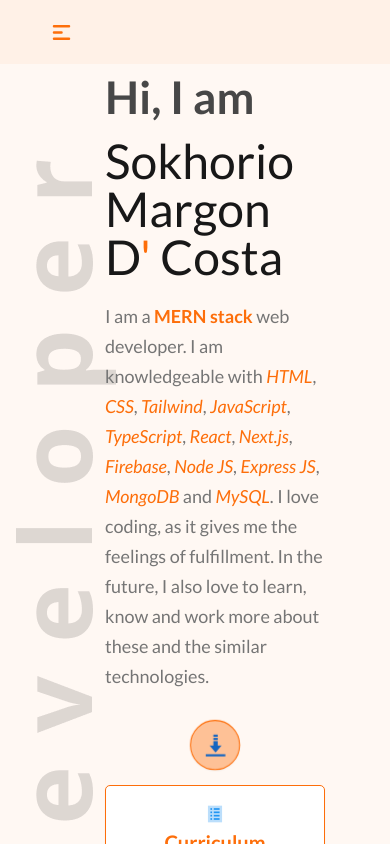
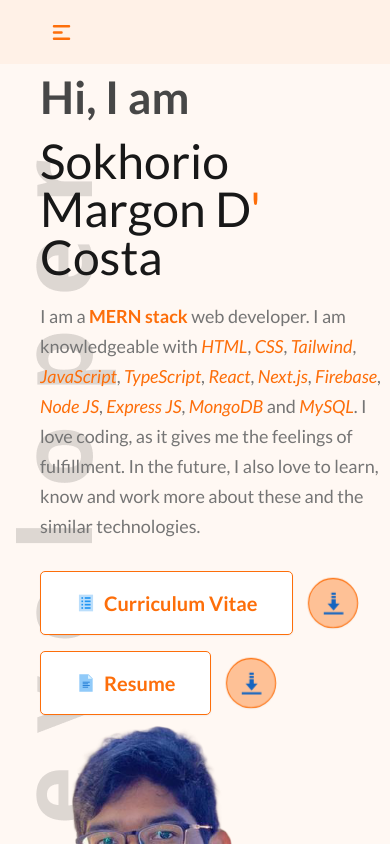
Before and after one commit to Marg0n/Portfolio, a React (Vite) app: page / in a window 390 px wide. Shown: the top 844 px of the page. Built offline with nearby package versions, Linux system fonts and the light colour scheme.

Commit message:
Fix: fixed scalling issue

```diff
--- a/src/components/About.jsx
+++ b/src/components/About.jsx
@@ -40,14 +40,14 @@
                     </div>
 
                     <div className="card lg:card-side w-full">
-                        <figure className="lg:w-1/3" data-aos="slide-left" data-aos-duration="2500">
+                        <figure className="lg:w-1/3 !hidden md:!block" data-aos="slide-left" data-aos-duration="2500">
                             <img
                                 className="max-h-screen"
                                 src={Pimg}
                                 alt="profile Pic" />
                         </figure>
                         <div
-                            className="card-body lg:w-2/3 justify-center items-center"
+                            className="card-body w-full lg:w-2/3 justify-center items-center"
                             data-aos="slide-right" data-aos-duration="2500"
                         >
                             <h2 className="card-title mb-2 text-2xl underline">Some more information</h2>
--- a/src/components/Introduction.jsx
+++ b/src/components/Introduction.jsx
@@ -43,7 +43,7 @@
             >
 
                 <div className="banner flex lg:flex-row flex-col w-full">
-                    <div className="w-4/6">
+                    <div className="!w-full lg:w-4/6">
                         <div className="lg:ml-56 pl-10">
                             <h3 className="banner-greeting dark2" data-aos="fade-down">Hi, I am</h3>
                             <h1
@@ -58,7 +58,7 @@
                             </p>
                         </div>
 
-                        <div className="gap-4 lg:ml-56 flex flex-col-reverse md:flex-row justify-start items-center  pl-10 mb-4">
+                        <div className="gap-4 lg:ml-56 flex  md:flex-row justify-start items-center pl-10 mb-4">
                             {/* <button
                                 onClick={downloadPdf}
                                 className="btn btn-customized"
@@ -104,7 +104,7 @@
                             </Link> */}
                         </div>
 
-                        <div className="gap-4 lg:ml-56 flex flex-col-reverse md:flex-row justify-start items-center  pl-10">
+                        <div className="gap-4 lg:ml-56 flex md:flex-row justify-start items-center pl-10">
                             <Link to="https://drive.google.com/file/d/182h1SzIacu1unDzos_O_uFXxLlRYHPNq/view?usp=drive_link" target="_blank" rel="noopener noreferrer">
                                 <button className="btn" >
                                     <FcDocument /> Resume
--- a/src/components/RecentProjects.jsx
+++ b/src/components/RecentProjects.jsx
@@ -133,7 +133,7 @@
                 <title>Sokhorio Margon D&apos; Costa | Projects</title>
             </Helmet>
 
-            <div className="hero flex flex-col my-6  justify-center items-center" id="projects">
+            <div className="hero mt-28 flex flex-col my-6  justify-center items-center" id="projects">
                 <div
                     className="hero-content text-text-center md:w-3/4 min-h-3/4 shadow-2xl bg-opacity-5 bg-orange-500 flex flex-col"
                     data-aos="fade-up"
--- a/src/components/Skills.jsx
+++ b/src/components/Skills.jsx
@@ -30,7 +30,7 @@
                 <title>Sokhorio Margon D&apos; Costa | Projects</title>
             </Helmet>
 
-            <div className="hero min-h-screen" id="skills">
+            <div className="hero mt-28 min-h-screen" id="skills">
                 <div className="hero-content text-text-center md:w-3/4 min-h-3/4 shadow-2xl bg-opacity-5 bg-orange-500 flex flex-col justify-between items-center">
 
                     <div className="max-w-xl ">
```
